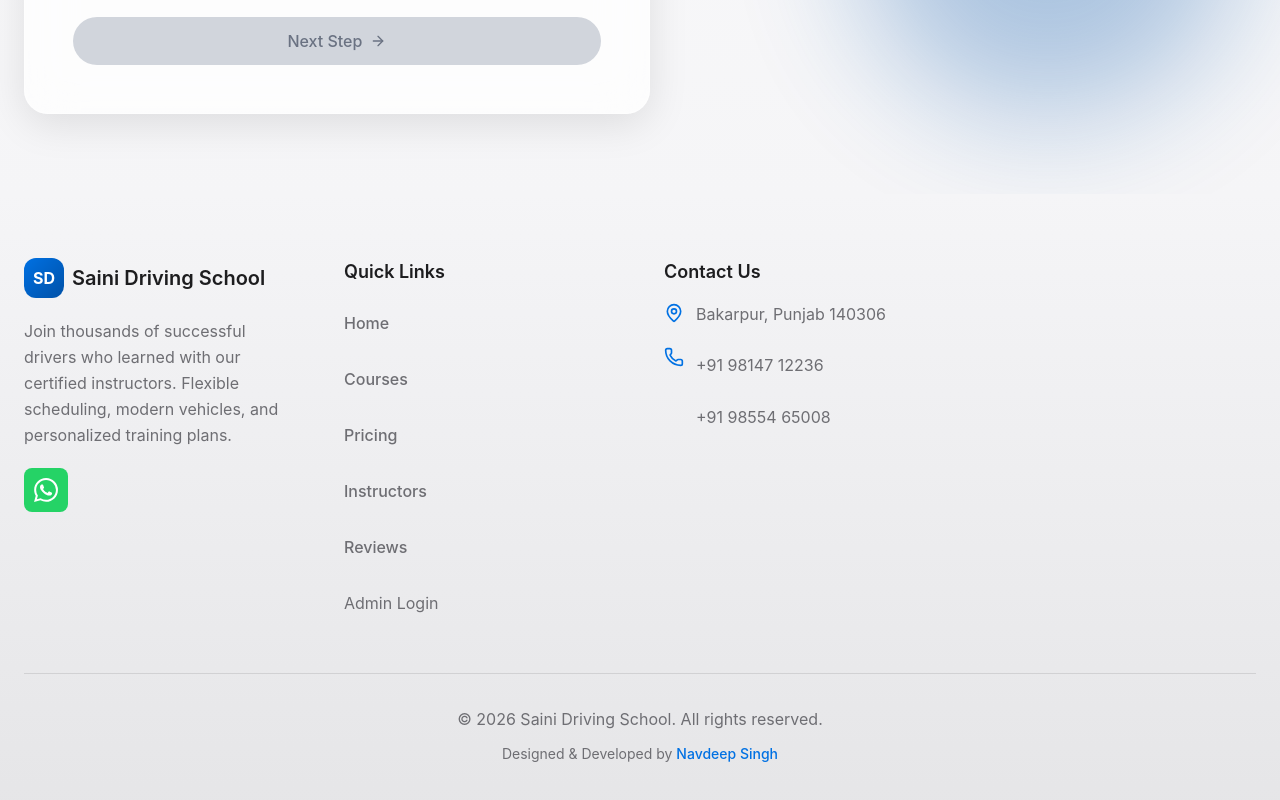
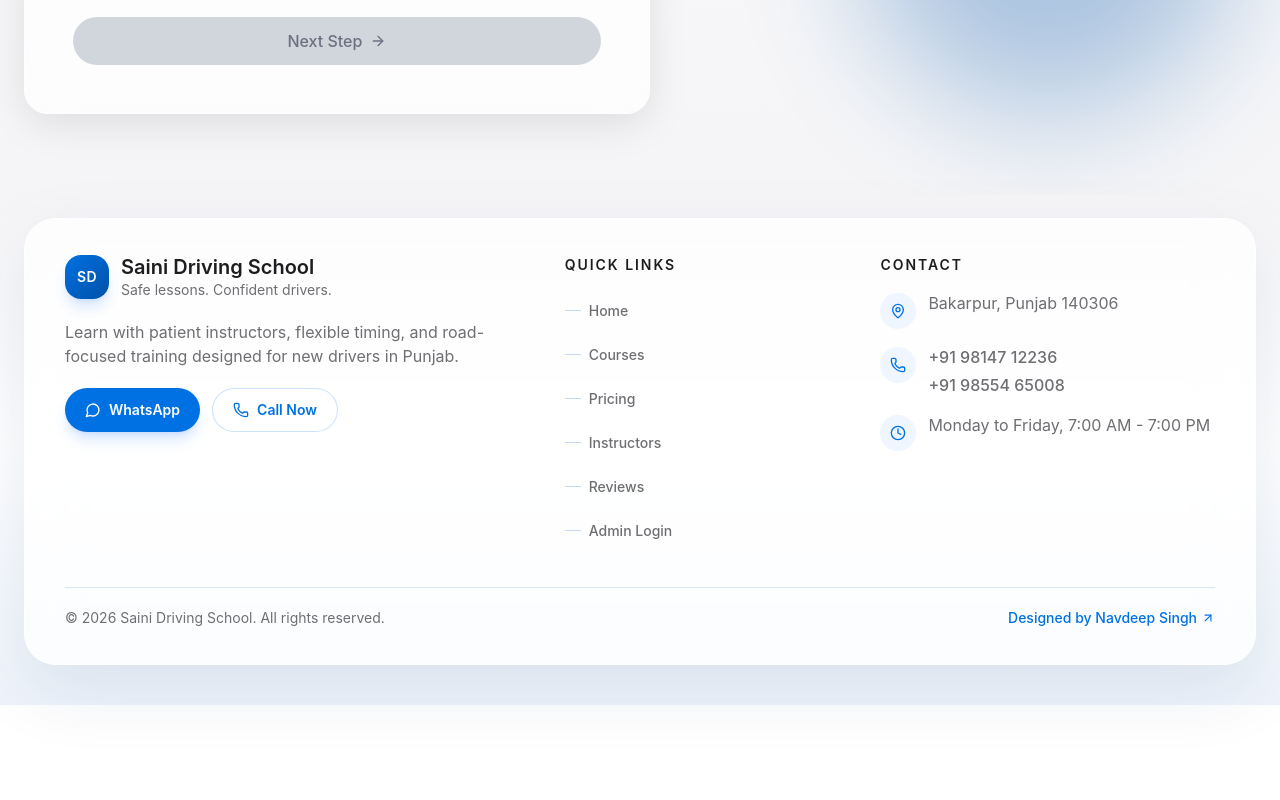
Before and after one commit to navdeepsingh05117/driving_school, a React (Vite) app: page / in a window 1280 px wide. Shown: the part 5550-6350 px from the top of the page. After the commit the page ends 6255 px from the top, so only its background shows below. Built offline with nearby package versions, Linux system fonts and the light colour scheme.

Commit message:
Improve footer design

```diff
--- a/src/app/components/Footer.tsx
+++ b/src/app/components/Footer.tsx
@@ -1,14 +1,20 @@
 import {
-  Facebook,
-  Twitter,
-  Instagram,
-  Linkedin,
-  Mail,
   Phone,
   MapPin,
+  MessageCircle,
+  ArrowUpRight,
+  Clock,
 } from "lucide-react";
 
 export default function Footer() {
+  const quickLinks = [
+    { label: "Home", id: "home" },
+    { label: "Courses", id: "courses" },
+    { label: "Pricing", id: "pricing" },
+    { label: "Instructors", id: "instructors" },
+    { label: "Reviews", id: "reviews" },
+  ];
+
   const scrollToSection = (id: string) => {
     const element = document.getElementById(id);
     if (element) {
@@ -17,86 +23,75 @@ export default function Footer() {
   };
 
   return (
-    <footer className="bg-gradient-to-b from-[#F5F5F7] to-[#E5E5E7] px-4 py-12 sm:px-6 sm:py-16">
+    <footer className="bg-gradient-to-b from-[#F5F5F7] via-white to-[#EEF4FB] px-4 pt-5 pb-8 sm:px-6 sm:pt-6 sm:pb-10">
       <div className="max-w-7xl mx-auto">
-        <div className="grid gap-10 sm:gap-12 md:grid-cols-2 lg:grid-cols-4 mb-10 sm:mb-12">
+        <div className="rounded-[2rem] border border-white/80 bg-white/75 px-5 py-7 shadow-[0_24px_70px_rgba(0,47,108,0.10)] backdrop-blur-xl sm:px-8 sm:py-9 lg:px-10">
+          <div className="grid gap-8 md:grid-cols-[1.35fr_0.8fr_1fr] lg:gap-12">
             <div className="space-y-5">
-            <div className="flex items-center gap-2">
-              <div className="w-10 h-10 rounded-xl bg-gradient-to-br from-[#0071E3] to-[#0051A8] flex items-center justify-center">
-                <span className="font-bold text-white">SD</span>
-              </div>
-              <span className="text-[#1D1D1F] text-xl font-semibold">
-                Saini Driving School
+              <div className="flex items-center gap-3">
+                <div className="flex h-11 w-11 items-center justify-center rounded-2xl bg-gradient-to-br from-[#0071E3] to-[#0051A8] shadow-lg shadow-blue-500/20">
+                  <span className="text-sm font-semibold tracking-wide text-white">
+                    SD
                   </span>
                 </div>
-            <p className="text-sm sm:text-base text-[#6E6E73] leading-relaxed">
-              Join thousands of successful drivers who learned
-              with our certified instructors. Flexible
-              scheduling, modern vehicles, and personalized
-              training plans.
+                <div>
+                  <p className="text-lg font-semibold leading-tight text-[#1D1D1F] sm:text-xl">
+                    Saini Driving School
                   </p>
+                  <p className="text-sm text-[#6E6E73]">
+                    Safe lessons. Confident drivers.
+                  </p>
+                </div>
+              </div>
+
+              <p className="max-w-md text-sm leading-6 text-[#6E6E73] sm:text-base">
+                Learn with patient instructors, flexible timing, and
+                road-focused training designed for new drivers in Punjab.
+              </p>
+
+              <div className="flex flex-col gap-3 sm:flex-row">
                 <a
                   href="https://wa.me/919814712236"
                   target="_blank"
                   rel="noopener noreferrer"
-              className="inline-flex min-h-11 min-w-11 items-center justify-center rounded-lg bg-[#25D366] text-white transition-colors hover:bg-[#20BA5A]"
+                  className="inline-flex min-h-11 items-center justify-center gap-2 rounded-full bg-[#0071E3] px-5 text-sm font-semibold text-white shadow-lg shadow-blue-500/20 transition-all hover:-translate-y-0.5 hover:bg-[#005BB5] hover:shadow-xl"
                 >
-              <svg className="w-6 h-6" fill="currentColor" viewBox="0 0 24 24">
-                <path d="M17.472 14.382c-.297-.149-1.758-.867-2.03-.967-.273-.099-.471-.148-.67.15-.197.297-.767.966-.94 1.164-.173.199-.347.223-.644.075-.297-.15-1.255-.463-2.39-1.475-.883-.788-1.48-1.761-1.653-2.059-.173-.297-.018-.458.13-.606.134-.133.298-.347.446-.52.149-.174.198-.298.298-.497.099-.198.05-.371-.025-.52-.075-.149-.669-1.612-.916-2.207-.242-.579-.487-.5-.669-.51-.173-.008-.371-.01-.57-.01-.198 0-.52.074-.792.372-.272.297-1.04 1.016-1.04 2.479 0 1.462 1.065 2.875 1.213 3.074.149.198 2.096 3.2 5.077 4.487.709.306 1.262.489 1.694.625.712.227 1.36.195 1.871.118.571-.085 1.758-.719 2.006-1.413.248-.694.248-1.289.173-1.413-.074-.124-.272-.198-.57-.347m-5.421 7.403h-.004a9.87 9.87 0 01-5.031-1.378l-.361-.214-3.741.982.998-3.648-.235-.374a9.86 9.86 0 01-1.51-5.26c.001-5.45 4.436-9.884 9.888-9.884 2.64 0 5.122 1.03 6.988 2.898a9.825 9.825 0 012.893 6.994c-.003 5.45-4.437 9.884-9.885 9.884m8.413-18.297A11.815 11.815 0 0012.05 0C5.495 0 .16 5.335.157 11.892c0 2.096.547 4.142 1.588 5.945L.057 24l6.305-1.654a11.882 11.882 0 005.683 1.448h.005c6.554 0 11.89-5.335 11.893-11.893a11.821 11.821 0 00-3.48-8.413Z"/>
-              </svg>
+                  <MessageCircle className="h-4 w-4" />
+                  WhatsApp
                 </a>
+                <a
+                  href="tel:+919814712236"
+                  className="inline-flex min-h-11 items-center justify-center gap-2 rounded-full border border-[#0071E3]/20 bg-white px-5 text-sm font-semibold text-[#0071E3] transition-all hover:-translate-y-0.5 hover:border-[#0071E3]/35 hover:bg-[#F3F8FF]"
+                >
+                  <Phone className="h-4 w-4" />
+                  Call Now
+                </a>
+              </div>
             </div>
 
             <div>
-            <h3 className="text-[#1D1D1F] font-semibold mb-4">
+              <h3 className="mb-4 text-sm font-semibold uppercase tracking-[0.14em] text-[#1D1D1F]">
                 Quick Links
               </h3>
-            <ul className="space-y-3">
-              <li>
+              <ul className="space-y-1">
+                {quickLinks.map((link) => (
+                  <li key={link.id}>
                     <button
-                  onClick={() => scrollToSection("home")}
-                  className="min-h-11 text-[#6E6E73] hover:text-[#0071E3] transition-colors"
+                      type="button"
+                      onClick={() => scrollToSection(link.id)}
+                      className="group inline-flex min-h-10 items-center gap-2 text-sm font-medium text-[#6E6E73] transition-colors hover:text-[#0071E3]"
                     >
-                  Home
+                      <span className="h-px w-4 bg-[#C7D8EF] transition-all group-hover:w-6 group-hover:bg-[#0071E3]" />
+                      {link.label}
                     </button>
                   </li>
-              <li>
-                <button
-                  onClick={() => scrollToSection("courses")}
-                  className="min-h-11 text-[#6E6E73] hover:text-[#0071E3] transition-colors"
-                >
-                  Courses
-                </button>
-              </li>
-              <li>
-                <button
-                  onClick={() => scrollToSection("pricing")}
-                  className="min-h-11 text-[#6E6E73] hover:text-[#0071E3] transition-colors"
-                >
-                  Pricing
-                </button>
-              </li>
-              <li>
-                <button
-                  onClick={() => scrollToSection("instructors")}
-                  className="min-h-11 text-[#6E6E73] hover:text-[#0071E3] transition-colors"
-                >
-                  Instructors
-                </button>
-              </li>
-              <li>
-                <button
-                  onClick={() => scrollToSection("reviews")}
-                  className="min-h-11 text-[#6E6E73] hover:text-[#0071E3] transition-colors"
-                >
-                  Reviews
-                </button>
-              </li>
+                ))}
                 <li>
                   <a
                     href="/admin/login"
-                  className="inline-flex min-h-11 items-center text-[#6E6E73] hover:text-[#0071E3] transition-colors"
+                    className="group inline-flex min-h-10 items-center gap-2 text-sm font-medium text-[#6E6E73] transition-colors hover:text-[#0071E3]"
                   >
+                    <span className="h-px w-4 bg-[#C7D8EF] transition-all group-hover:w-6 group-hover:bg-[#0071E3]" />
                     Admin Login
                   </a>
                 </li>
@@ -104,51 +99,64 @@ export default function Footer() {
             </div>
 
             <div>
-            <h3 className="text-[#1D1D1F] font-semibold mb-4">
-              Contact Us
+              <h3 className="mb-4 text-sm font-semibold uppercase tracking-[0.14em] text-[#1D1D1F]">
+                Contact
               </h3>
               <ul className="space-y-4">
                 <li className="flex items-start gap-3">
-                <MapPin className="w-5 h-5 text-[#0071E3] flex-shrink-0 mt-0.5" />
-                <span className="text-sm sm:text-base text-[#6E6E73] leading-relaxed">
+                  <span className="mt-0.5 flex h-9 w-9 flex-none items-center justify-center rounded-full bg-[#EFF6FF] text-[#0071E3]">
+                    <MapPin className="h-4 w-4" />
+                  </span>
+                  <span className="text-sm leading-6 text-[#6E6E73] sm:text-base">
                     Bakarpur, Punjab 140306
                   </span>
                 </li>
                 <li className="flex items-start gap-3">
-                <Phone className="w-5 h-5 text-[#0071E3] mt-1" />
-                <div className="text-[#6E6E73] space-y-2">
+                  <span className="mt-0.5 flex h-9 w-9 flex-none items-center justify-center rounded-full bg-[#EFF6FF] text-[#0071E3]">
+                    <Phone className="h-4 w-4" />
+                  </span>
+                  <div className="space-y-1 text-sm font-medium text-[#6E6E73] sm:text-base">
                     <a
                       href="tel:+919814712236"
-                    className="flex min-h-11 items-center hover:text-[#0071E3] transition-colors"
-                  >+91 98147 12236</a>
+                      className="block transition-colors hover:text-[#0071E3]"
+                    >
+                      +91 98147 12236
+                    </a>
                     <a
                       href="tel:+919855465008"
-                    className="flex min-h-11 items-center hover:text-[#0071E3] transition-colors"
+                      className="block transition-colors hover:text-[#0071E3]"
                     >
                       +91 98554 65008
                     </a>
                   </div>
                 </li>
+                <li className="flex items-start gap-3">
+                  <span className="mt-0.5 flex h-9 w-9 flex-none items-center justify-center rounded-full bg-[#EFF6FF] text-[#0071E3]">
+                    <Clock className="h-4 w-4" />
+                  </span>
+                  <span className="text-sm leading-6 text-[#6E6E73] sm:text-base">
+                    Monday to Friday, 7:00 AM - 7:00 PM
+                  </span>
+                </li>
               </ul>
             </div>
           </div>
 
-        <div className="pt-8 border-t border-[rgba(0,0,0,0.1)] text-center space-y-3">
-          <p className="text-sm sm:text-base text-[#6E6E73] leading-relaxed">
-            &copy; {new Date().getFullYear()} Saini Driving
-            School. All rights reserved.
+          <div className="mt-7 flex flex-col gap-3 border-t border-[#DDE7F4] pt-5 text-sm text-[#6E6E73] sm:mt-9 sm:flex-row sm:items-center sm:justify-between">
+            <p>
+              &copy; {new Date().getFullYear()} Saini Driving School. All
+              rights reserved.
             </p>
-          <p className="text-[#6E6E73] text-sm">
-            Designed & Developed by{" "}
             <a
               href="https://my-portfolio-seven-ecru-41.vercel.app"
               target="_blank"
               rel="noopener noreferrer"
-              className="text-[#0071E3] font-medium hover:underline transition-all"
+              className="inline-flex items-center gap-1 font-medium text-[#0071E3] transition-colors hover:text-[#005BB5]"
             >
-              Navdeep Singh
+              Designed by Navdeep Singh
+              <ArrowUpRight className="h-3.5 w-3.5" />
             </a>
-          </p>
+          </div>
         </div>
       </div>
     </footer>
```
Lines whose indentation alone changed are shown as unchanged.
